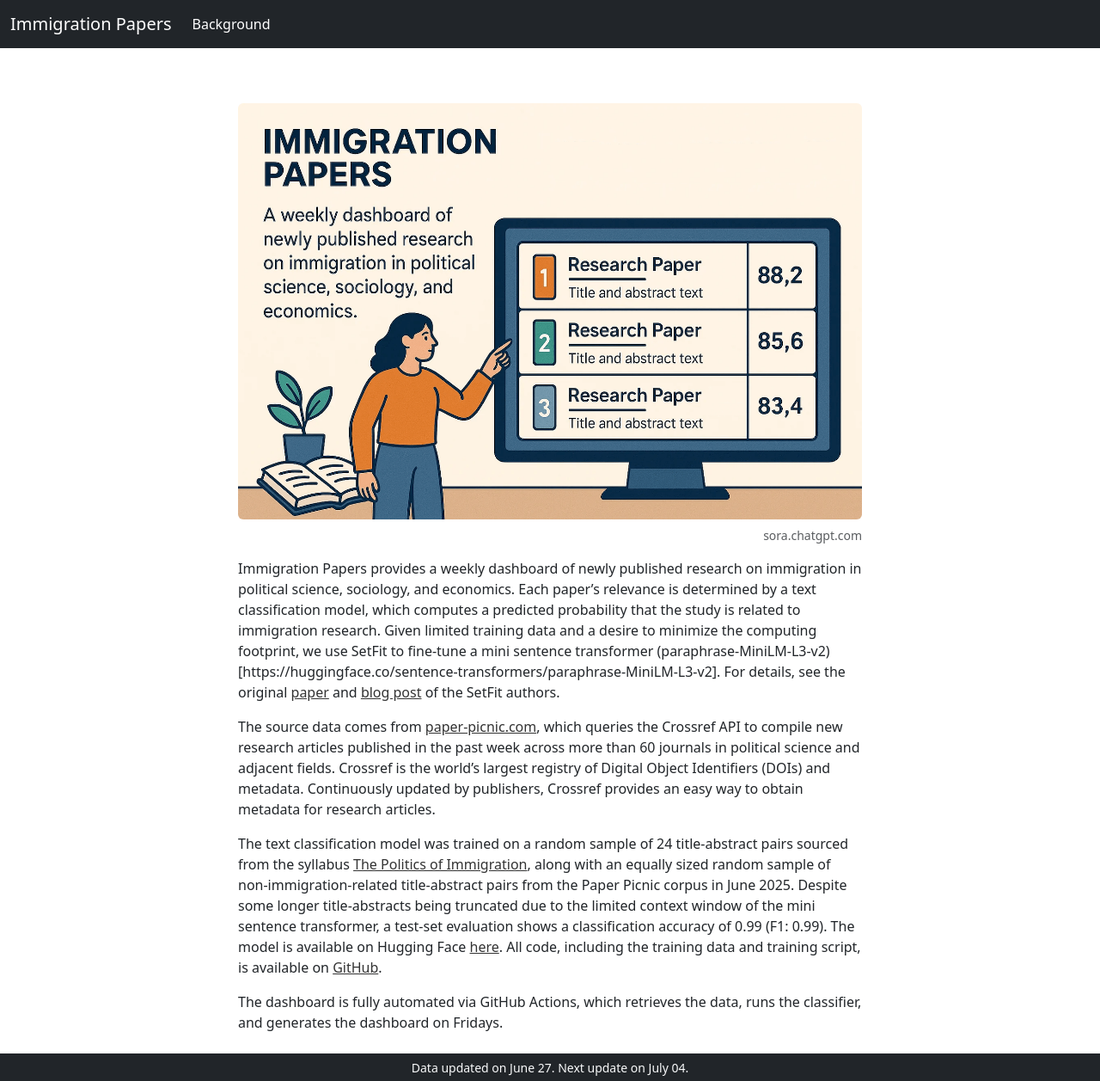
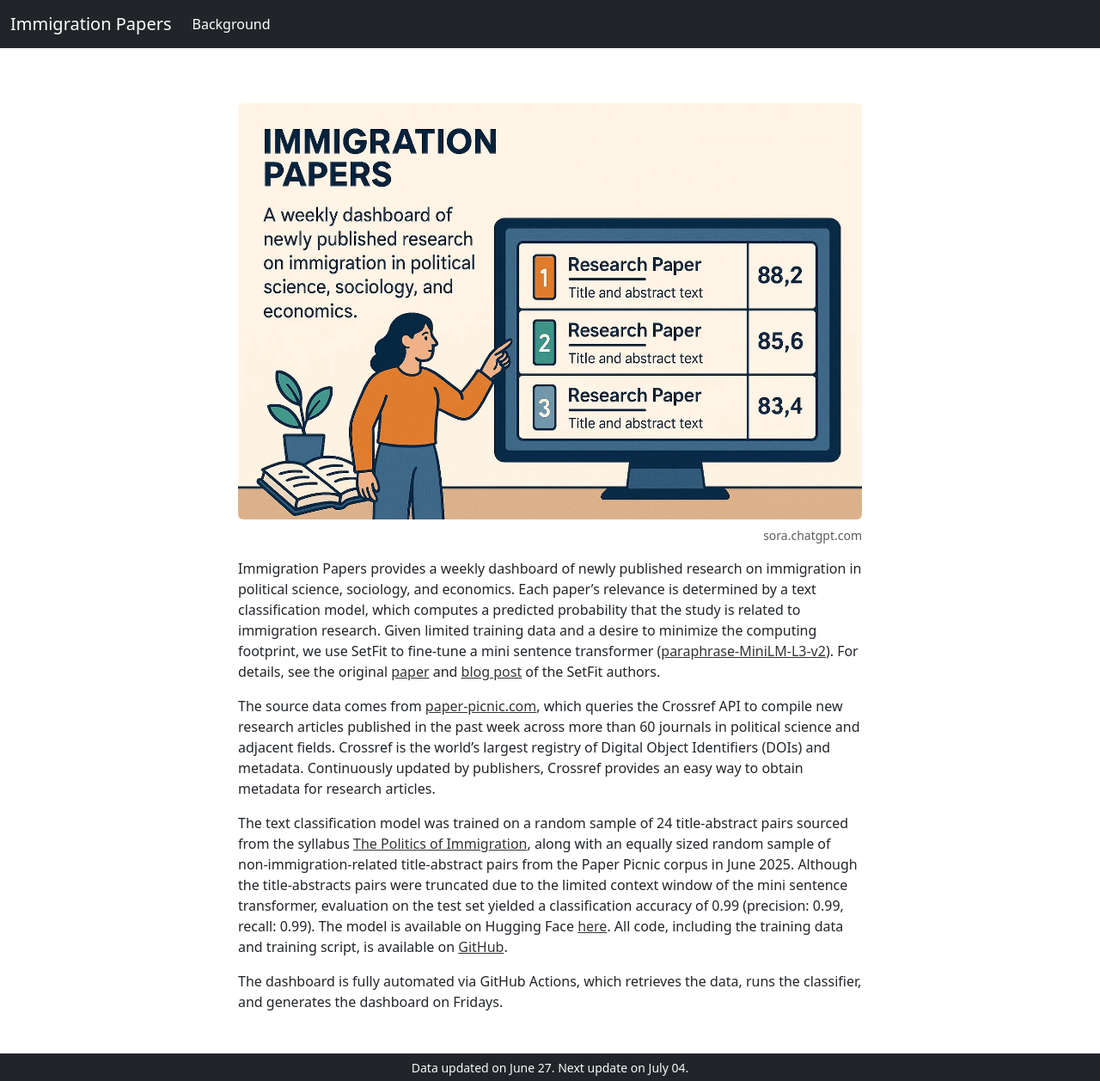
Before and after one commit to sumtxt/immigration-papers, a Jekyll site: the page built from background.md, in a window 1280 px wide and 1257 px high. Shown: the whole window at 86% size. Built offline with Jekyll 4.4.1, drawn with Linux system fonts in a browser that asks for light colours.

Commit message:
more fixes

```diff
--- a/background.md
+++ b/background.md
@@ -4,10 +4,10 @@ layout: home
 image: "./assets/img/figure.png"
 ---
 
-Immigration Papers provides a weekly dashboard of newly published research on immigration in political science, sociology, and economics. Each paper's relevance is determined by a text classification model, which computes a predicted probability that the study is related to immigration research. Given limited training data and a desire to minimize the computing footprint, we use SetFit to fine-tune a mini sentence transformer (paraphrase-MiniLM-L3-v2)[https://huggingface.co/sentence-transformers/paraphrase-MiniLM-L3-v2]. For details, see the original [paper](https://arxiv.org/abs/2209.11055) and [blog post](https://huggingface.co/blog/setfit) of the SetFit authors.
+Immigration Papers provides a weekly dashboard of newly published research on immigration in political science, sociology, and economics. Each paper's relevance is determined by a text classification model, which computes a predicted probability that the study is related to immigration research. Given limited training data and a desire to minimize the computing footprint, we use SetFit to fine-tune a mini sentence transformer ([paraphrase-MiniLM-L3-v2](https://huggingface.co/sentence-transformers/paraphrase-MiniLM-L3-v2)). For details, see the original [paper](https://arxiv.org/abs/2209.11055) and [blog post](https://huggingface.co/blog/setfit) of the SetFit authors.
 
 The source data comes from [paper-picnic.com](https://paper-picnic.com/), which queries the Crossref API to compile new research articles published in the past week across more than 60 journals in political science and adjacent fields. Crossref is the world’s largest registry of Digital Object Identifiers (DOIs) and metadata. Continuously updated by publishers, Crossref provides an easy way to obtain metadata for research articles.
 
-The text classification model was trained on a random sample of 24 title-abstract pairs sourced from the syllabus [The Politics of Immigration](https://www.moritz-marbach.com/assets/download/Marbach_Bush689.pdf), along with an equally sized random sample of non-immigration-related title-abstract pairs from the Paper Picnic corpus in June 2025. Despite some longer title-abstracts being truncated due to the limited context window of the mini sentence transformer, a test-set evaluation shows a classification accuracy of 0.99 (F1: 0.99). The model is available on Hugging Face [here](https://huggingface.co/mmarbach/paraphrase-MiniLM-L3-v2_immig). All code, including the training data and training script, is available on [GitHub](https://github.com/sumtxt/immigration-papers).
+The text classification model was trained on a random sample of 24 title-abstract pairs sourced from the syllabus [The Politics of Immigration](https://www.moritz-marbach.com/assets/download/Marbach_Bush689.pdf), along with an equally sized random sample of non-immigration-related title-abstract pairs from the Paper Picnic corpus in June 2025. Although the title-abstracts pairs were truncated due to the limited context window of the mini sentence transformer, evaluation on the test set yielded a classification accuracy of 0.99 (precision: 0.99, recall: 0.99). The model is available on Hugging Face [here](https://huggingface.co/mmarbach/paraphrase-MiniLM-L3-v2_immig). All code, including the training data and training script, is available on [GitHub](https://github.com/sumtxt/immigration-papers).
 
 The dashboard is fully automated via GitHub Actions, which retrieves the data, runs the classifier, and generates the dashboard on Fridays.
```
